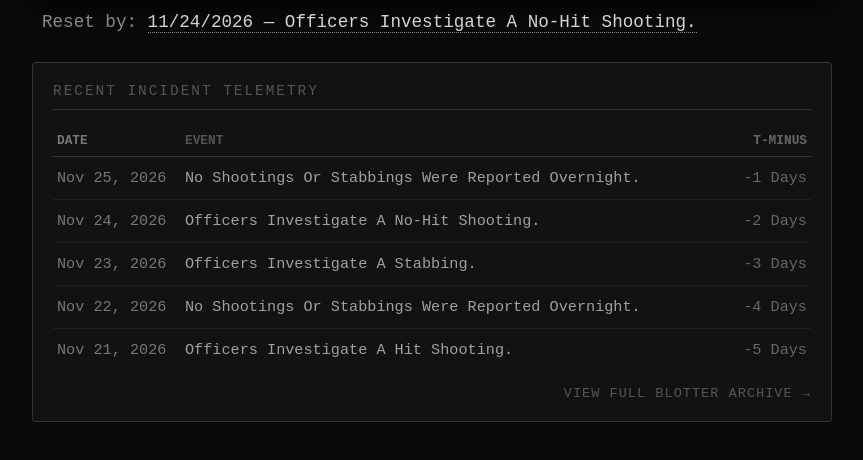
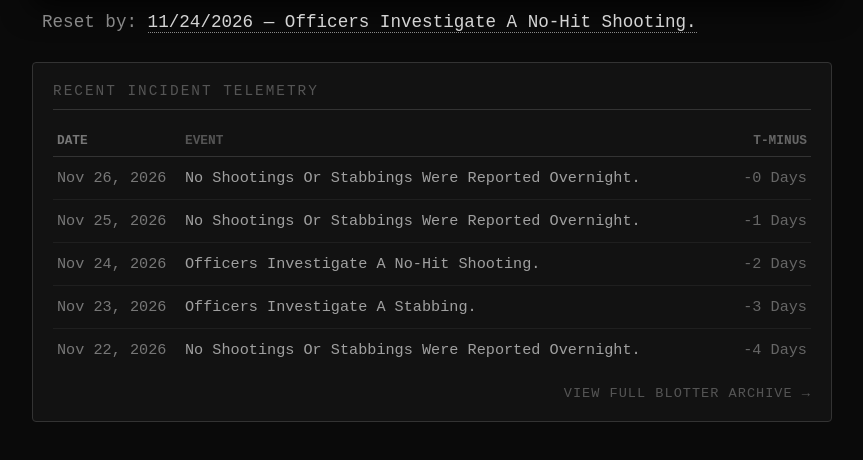
Before and after one commit to tert1ary7/lb-safety, a plain HTML site: page index.html in a window 1280 px wide. Shown: the part 260-720 px from the top of the page, without its empty margins (208-1071 px from the left). Drawn offline with Linux system fonts and the light colour scheme.

Commit message:
Automated state update

```diff
--- a/index.html
+++ b/index.html
@@ -77,9 +77,14 @@
     // System logic: The scraper will overwrite this array.
     const incidentData = [
       {
+            "date": "2026-11-26T00:00:00",
+            "type": "No Shootings Or Stabbings Were Reported Overnight.",
+            "url": "https://longbeach.gov/"
+      },
+      {
             "date": "2026-11-25T00:00:00",
             "type": "No Shootings Or Stabbings Were Reported Overnight.",
-            "url": "https://longbeach.gov/"
+            "url": "https://longbeach.gov/police/news/lbpd-blotter-nov-25-2026/"
       },
       {
             "date": "2026-11-24T00:00:00",
@@ -95,11 +100,6 @@
             "date": "2026-11-22T00:00:00",
             "type": "No Shootings Or Stabbings Were Reported Overnight.",
             "url": "https://longbeach.gov/police/news/lbpd-blotter-nov-22-2026/"
-      },
-      {
-            "date": "2026-11-21T00:00:00",
-            "type": "Officers Investigate A Hit Shooting.",
-            "url": "https://longbeach.gov/police/news/lbpd-blotter-nov-21-2026/"
       }
 ];
 
```
